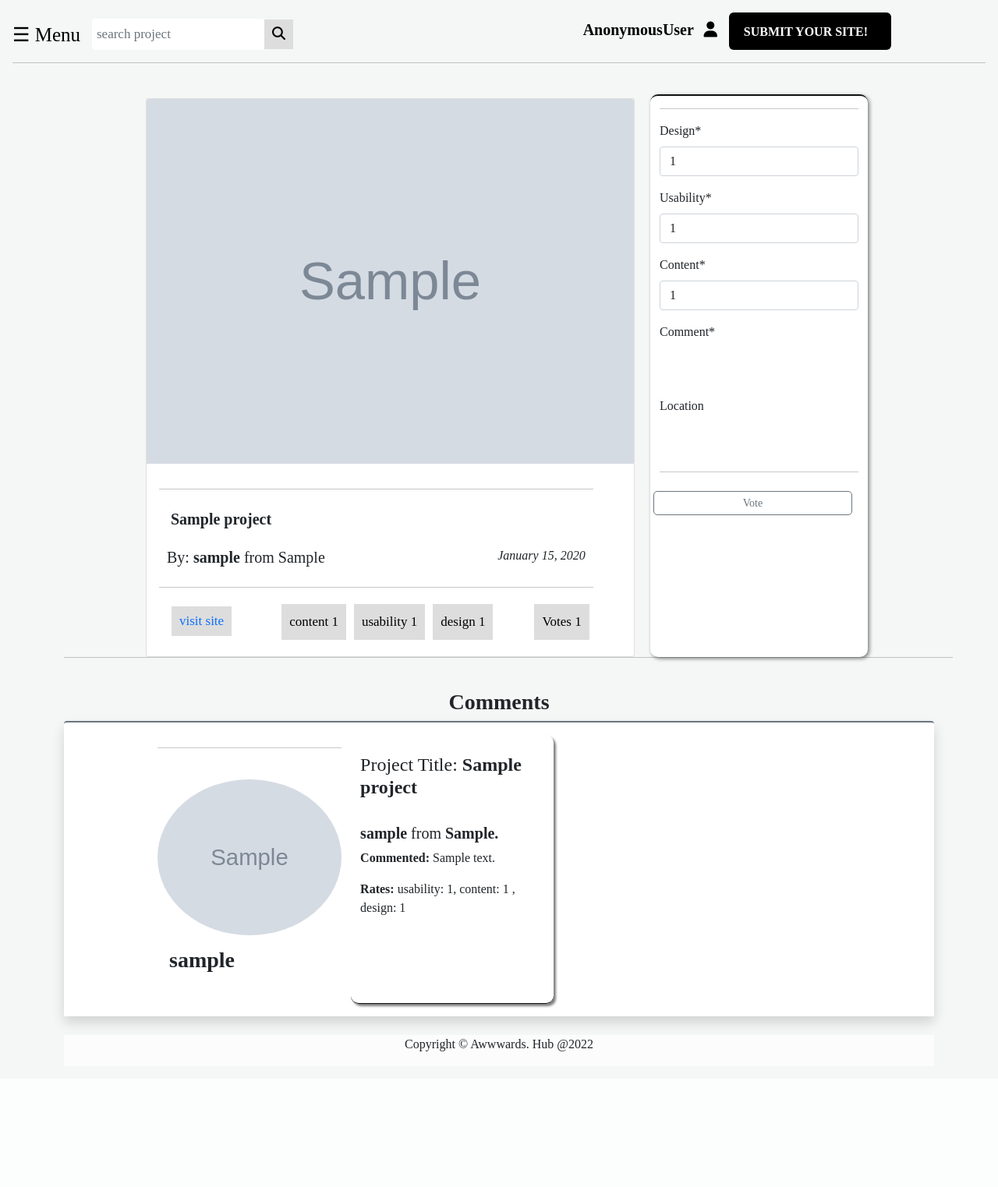
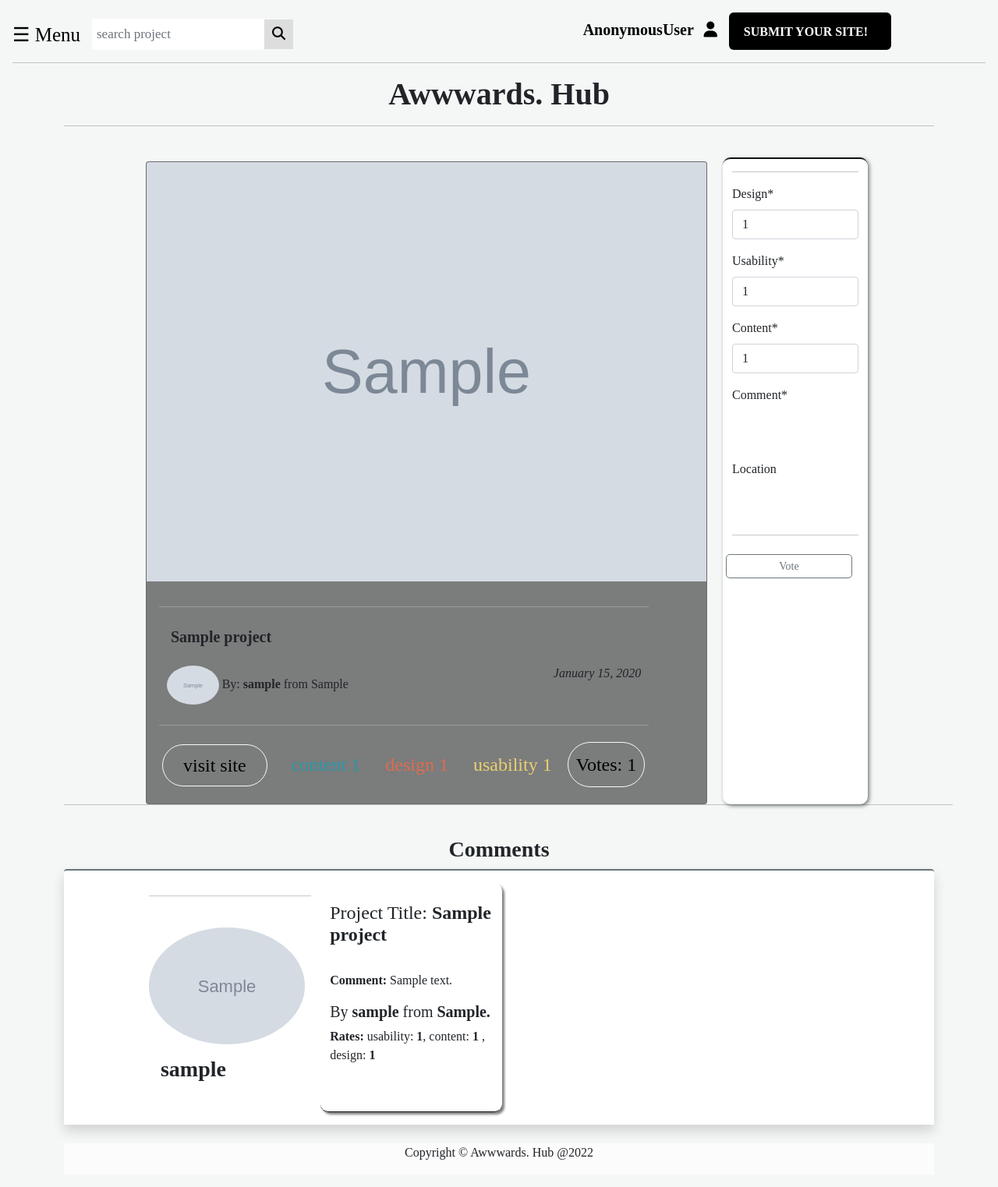
Before and after one commit to SayiaFelix/Awwwards, a Django app: page / in a window 1280 px wide. Shown: the whole page at 78% size. Before the commit the page ends 1349 px from the top, so only its background shows below. Run offline with Django 3.2, Linux system fonts and the light colour scheme; tables that the repository leaves empty hold one stand-in row (values such as "Sample post"); grey boxes marked "Sample" are stand-in pictures; some libraries are stand-ins or nearby versions; some web fonts are replaced.

```diff
--- a/awwards/templates/awwards/homepage.html
+++ b/awwards/templates/awwards/homepage.html
@@ -5,31 +5,36 @@
 {% load crispy_forms_tags %}
 {% load static %}
 <div class="container">
+    <h1 class="media-heading text-center" style=""><b>Awwwards. Hub</b></h1>
+    <hr>
     <br>
     <div class="container" style="">
       <div class="row">
           {% for project in projects %}
           <div class="col-1"></div>
-          <div class="col-7">
-              <div class="card mr-0" style="max-width:69rem; margin-top:5px;">
-                   <img src="{{project.project_photo.url}}" class="card-img-top">
+          <div class="col-8">
+              <div class="card mr-0" style="max-width:74rem; margin-top:5px;background-color:rgba(3,3,3,0.5);">
+                   <img src="{{project.project_photo.url}}" data-target="#extraModal{{project.id}}" data-toggle="modal"class="card-img-top">
                      <div class="card-body">
                        <div class="media">
                          <div class="media-left media-top">
-                            <hr>
+                            <hr class="text-light">
                              <div class="media-body">
                               <h5 class="media-heading" style="padding:10px; margin:5px"><b>{{ project.title }}</b></h5>
-                              <h6 class="media-content" style="padding:10px;float:right;"><em>{{ project.date |date:"F d, Y" }}</em></h6>
-                              <h5 class="media-heading" style="padding:10px;">By: <b>{{ project.profile.user }}</b>  from {{project.location}}</h5>
-                              <hr>
-                               <button class=" one d-flex justify-content-end ml-5" style="float:right; padding:10px; margin:5px">Votes {{ project.reviews.count| floatformat  }}</button>
-                               <button class=" two d-flex justify-content-end" style="float:right; padding:10px; margin:5px">design {{ project.design_rating| floatformat  }}</button>
-                               <button class=" three d-flex justify-content-end" style="float:right; padding:10px; margin:5px">usability {{ project.usability_rating| floatformat  }}</button>
-                               <button class="four d-flex justify-content-end ml-5" style="float:right; padding:10px; margin:5px">content {{ project.content_rating| floatformat  }}</button>
+                              <h6 class="media-content " style="padding:10px;float:right;"><em>{{ project.date |date:"F d, Y" }}</em></h6>
+
+                              <h6 class="media-content" style="padding:10px;">
+                                 <img class="img-fluid rounded-circle" src="{{project.profile.profile_photo.url}}" class="" style="height: 50px;">
+                                  By: <b>{{ project.profile.user }}</b>  from {{project.location}}</h6>
+                              <hr class="text-light">
+                                <button class="btn  btn-outline-light one d-flex justify-content-end ml-1 fs-4" style="float:right; padding:10px; margin:5px;color:black;border-radius:30px;">Votes: {{ project.reviews.count| floatformat  }}</button>
+                                <button class="btn three d-flex justify-content-end fs-4" style="float:right; padding:10px; margin:5px;color:#ECD06F;border-radius:25px;">usability {{ project.usability_rating| floatformat  }}</button>
+                                <button class="btn two d-flex justify-content-end fs-4" style="float:right; padding:10px; margin:5px;color:#DF6C4F;border-radius:25px;">design {{ project.design_rating| floatformat  }}</button>
+                                <button class="btn four d-flex justify-content-end ml-1 fs-4" style="float:right; padding:10px; margin:5px;color:#2699AA;border-radius:25px;">content {{ project.content_rating| floatformat  }}</button>
                                 <a href="/profile/{{project.profile.id}}" title="profile">
-                                  <button class="button ml-3"><a href="{{ project.link }}" style="text-decoration:none;" target="_blank">visit site</a></button>
+                                  <button type="button" class="btn btn-lg btn-outline-light ml-1" style="border-radius:30px;"><a class="fs-4"href="{{ project.link }}" style="text-decoration:none;padding:10px; margin-top:5px; color:black;" target="_blank">visit site</a></button>
                                 </a>
-                           <br>
+                             <br>
                              </div>
                          </div>
                        </div>
@@ -37,7 +42,7 @@
               </div>
           </div>
           <br>
-          <div class="col-3 ml-2" style="border-top: 2px solid #111;background-color: #ffffff;border-radius:10px; box-shadow: 2px 2px 5px rgba(3,3,3,0.5);">
+          <div class="col-2 ml-2" style="border-top: 2px solid #111;background-color: #ffffff;border-radius:10px; box-shadow: 2px 2px 5px rgba(3,3,3,0.5);">
 
             <hr>
                 <form action="{%url 'review' pk=project.id%}" method="post" enctype="multipart/form-data" id="sema">
@@ -55,15 +60,15 @@
 
 </div>
 <br>
-  <h3 class="media-heading text-center" style="font-weight:bold;">Comments</h3>
-<div class="container-fluid media shadow p-3 mb-4 bg-body rounded-top border-top border-2 border-secondary">
+<h3 class="media-heading text-center" style="font-weight:bold;">Comments</h3>
+<div class="container media shadow p-3 mb-4 bg-body rounded-top border-top border-2 border-secondary">
  <div class="row">
     {% for project in projects %}
     <div class="col-2"></div>
     <div class="col-5">
       <hr>
       <br>
-          <img class="img-fluid rounded-circle" src="{{project.profile.profile_photo.url}}" class="" style="height: 200px;">
+          <img class="img-fluid rounded-circle" src="{{project.profile.profile_photo.url}}" class="" style="height: 150px;">
          <h3 class="" style="padding:10px; margin:5px"> <b>{{ project.profile.user }}</b></h3>
          <br>
 
@@ -75,8 +80,10 @@
 
           {% for review in reviews %}
               {% if project.id == review.project.id %}
-                  <h5><strong>{{review.user}}  </strong> from <b>{{review.location}}.</b></h5>
-                  <p><b> Commented:</b> {{review.comment}}</p> <p><b>Rates:</b> usability: {{review.usability}}, content: {{review.content}} , design: {{review.design}}</p>
+                 <p><b> Comment:</b> {{review.comment}}</p>
+                  <h5>By <strong>{{review.user}}  </strong> from <b>{{review.location}}.</b></h5>
+
+                  <p><b>Rates:</b> usability: <b>{{review.usability}}</b>, content: <b>{{review.content}} </b>, design: <b>{{review.design}}</b></p>
                  <p>{{ project.average_score | floatformat }}</p>
               {% endif %}
             {%endfor%}
@@ -84,6 +91,32 @@
     {% endfor %}
   </div>
 </div>
+{% for project in projects %}
+<!-- Modal -->
+<div class="modal fade" id="extraModal{{project.id}}" tabindex="-1" role="dialog" aria-labelledby="extraModalLabel" aria-hidden="true">
+  <div class="modal-dialog" role="document">
+    <div class="modal-content">
+      <div class="modal-header">
+        <h6 class="modal-title" id="exampleModalLongTitle"> <b> {{project.title}} </b> Published on <em>{{project.date|date:" M d Y" }}</em> <br>By  <b>{{project.name}}</b></h6>
+        <button type="button" class="close" data-dismiss="modal" aria-label="Close">
+          <span aria-hidden="true">&times;</span>
+      </div>
+      <div class="modal-body">
+        <img class="card-img-top" class="img-responsive" src="{{project.project_photo.url}}" data-target="#extraModal{{project.id}}" data-toggle="modal" size="80px200">
+        <br>
+        <hr>
+
+        <h6>Location: <b>  {{project.location}}</b></h6>
+        <label>Technologies used: <b> {{project.technologies}} </b></label>
+        <h6><b>About: </b> {{project.description}}</h6>
+        <div class="modal-footer">
+          <button type="button" class="btn btn-outline-secondary" data-dismiss="modal">Close</button>
+        </div>
+      </div>
+    </div>
+  </div>
+</div>
+{% endfor %}
 {% endblock %}
 <hr>
 <br>
```
